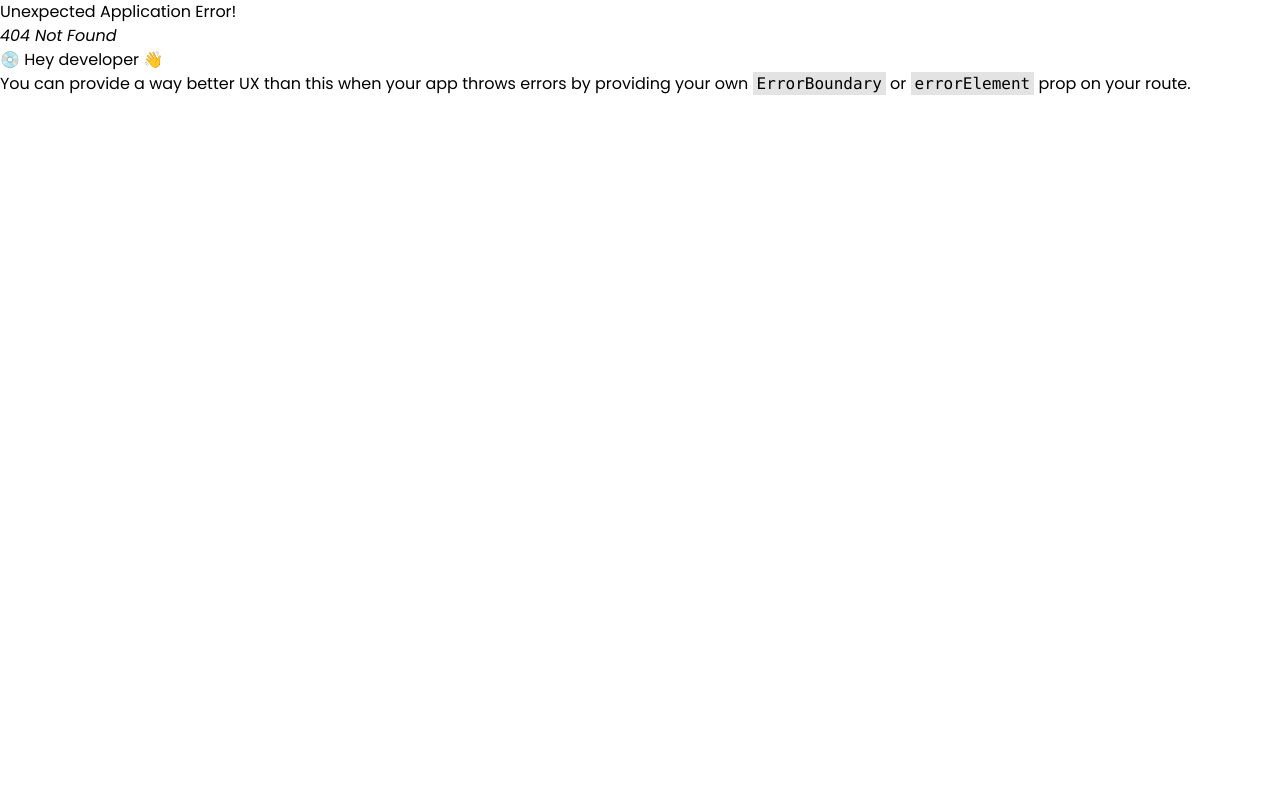
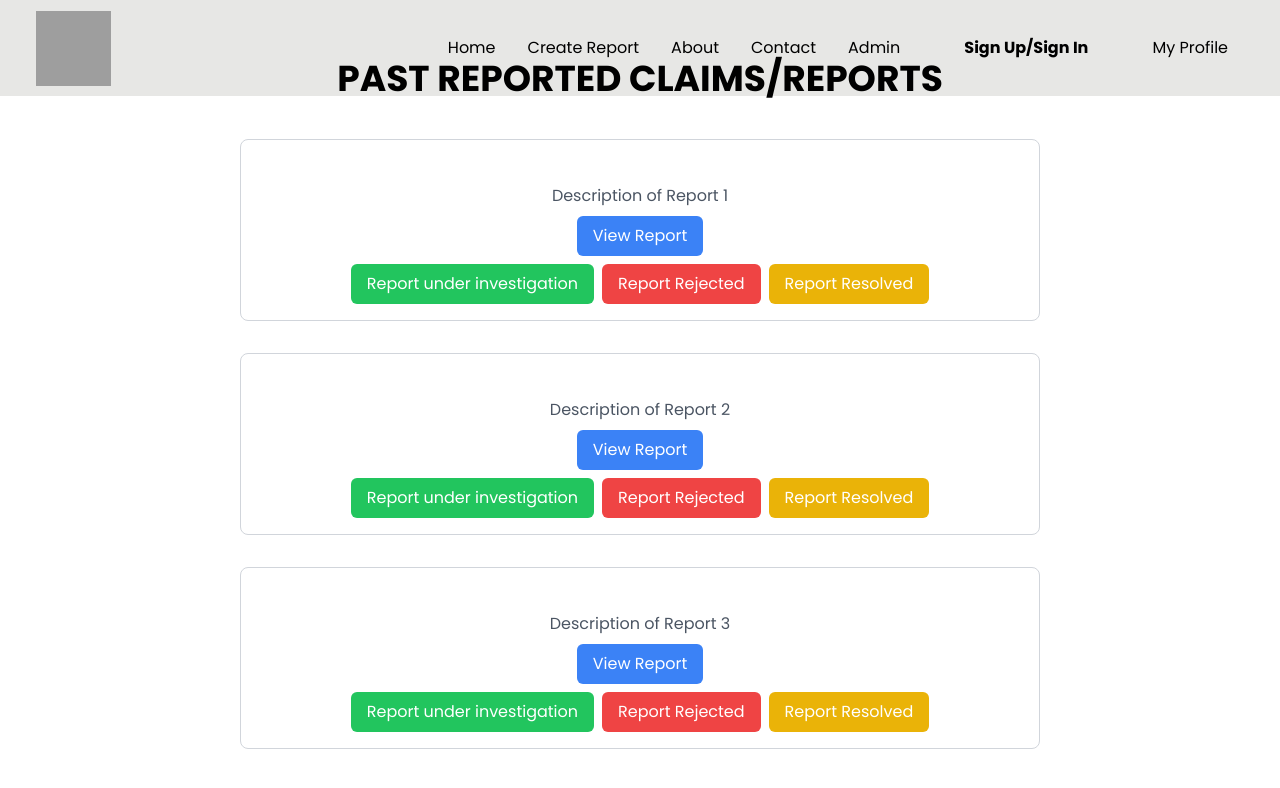
Before and after one commit to Mpoelesiamon/iReport-Front-end, a React (Create React App) app: page /admin in a window 1280 px wide. Before the commit this address had no page. Shown: the top 788 px of the page. Built offline with nearby package versions, Linux system fonts and the light colour scheme; grey boxes are pictures that could not be loaded.

Commit message:
Added Admin and Users

```diff
--- /dev/null
+++ b/src/components/Admin.jsx
@@ -0,0 +1,58 @@
+import React, { useState } from 'react';
+import { Link } from 'react-router-dom';
+import NavBar from './NavBar';
+
+const Admin = () => {
+    // Sample data for reported claims/reports
+    const [reports] = useState([
+        { id: 1, title: 'Report 1', description: 'Description of Report 1' },
+        { id: 2, title: 'Report 2', description: 'Description of Report 2' },
+        { id: 3, title: 'Report 3', description: 'Description of Report 3' },
+
+        // Add more sample reports as needed
+    ]);
+
+    // Function to handle admin reply
+    const handleAdminReply = (reply) => {
+        // Implement functionality to reply to report
+        console.log('Admin replied:', reply);
+    };
+
+    return (
+        <div>
+            <NavBar />
+            <div className='text-white'>
+                <div className='max-w-[800px] mt-[-96px] w-full h-screen mx-auto text-center flex flex-col justify-center'>
+                    <h1 className='md:text-4xl sm:text-6xl text-4xl font-bold md:py-6 text-black'>PAST REPORTED CLAIMS/REPORTS</h1>
+                    {/* Display reported claims/reports */}
+                    {reports.map((report) => (
+                        <div key={report.id} className="my-4 p-4 border border-gray-300 rounded-lg">
+                            <h2 className="text-xl font-bold">{report.title}</h2>
+                            <p className="text-gray-600">{report.description}</p>
+                            {/* Button to view report details */}
+                            <Link to={`/report/${report.id}`}>
+                                <button className="bg-blue-500 text-white py-2 px-4 mt-2 rounded-md">
+                                    View Report
+                                </button>
+                            </Link>
+                            {/* Admin reply options */}
+                            <div className="mt-2">
+                                <button className="mr-2 bg-green-500 text-white py-2 px-4 rounded-md" onClick={() => handleAdminReply('Report under investigation')}>
+                                    Report under investigation
+                                </button>
+                                <button className="mr-2 bg-red-500 text-white py-2 px-4 rounded-md" onClick={() => handleAdminReply('Report Rejected')}>
+                                    Report Rejected
+                                </button>
+                                <button className="bg-yellow-500 text-white py-2 px-4 rounded-md" onClick={() => handleAdminReply('Report Resolved')}>
+                                    Report Resolved
+                                </button>
+                            </div>
+                        </div>
+                    ))}
+                </div>
+            </div>
+        </div>
+    );
+};
+
+export default Admin;
--- a/src/components/Hero.jsx
+++ b/src/components/Hero.jsx
@@ -11,10 +11,10 @@ const Hero = () => {
               <p className='text-[#00df9a] font-bold p-2'></p>
               <h1 className='md:text-4xl sm:text-6xl text-4xl font-bold md:py-6 text-black'>Making Kenya a better place.</h1>
               <div className='flex justify-center items-center '>
-                  <p className='md:text-5xl sm:text-4xl text-xl font-bold py-4 text-black'>Lorem ipsum for a</p>
+                  <p className='md:text-5xl sm:text-4xl text-xl font-bold py-4 text-black'>Lorem ipsum for an</p>
                   <ReactTyped
                       className='md:text-5xl sm:text-4xl text-xl font-bold md:pl-4 pl-2 text-[#f7bf0c]'
-                      strings={['input1', 'input2', 'input3']}
+                      strings={['input 1', 'input 2', 'input 3']}
                       typeSpeed={120}
                       backspeed={130}
                       loop
--- a/src/components/NavBar.jsx
+++ b/src/components/NavBar.jsx
@@ -18,7 +18,9 @@ const NavBar = () => {
           <NavLink to='/report'><li className='p-4'>Create Report</li></NavLink>
           <li className='p-4'>About</li>
           <li className='p-4'>Contact</li>
+          <NavLink to='/admin'><li className='p-4'>Admin</li></NavLink>
           <NavLink to='/signup'><li className='p-4 px-12 font-bold'>Sign Up/Sign In</li></NavLink>
+          <NavLink to='/users'><li className='p-4'>My Profile</li></NavLink>
         </ul>
         <div onClick={handleNav} className='cursor-pointer block md:hidden'>
           {nav ?  <AiOutlineClose size={20}/> : <AiOutlineMenu size={20}  />}
@@ -30,7 +32,9 @@ const NavBar = () => {
           <li className='p-4 border-gray-700'>Create Report</li>
           <li className='p-4 border-gray-700'>About</li>
           <li className='p-4 border-gray-700'>Contact</li>
+          <li className='p-4 border-gray-700'>Admin</li>
           <li className='p-4 py-12 font-bold'>Sign Up/Sign In</li>
+          <li className='p-4 border-gray-700'>My Profile</li>
           </ul>
         </div>
       </div>
--- /dev/null
+++ b/src/components/Users.jsx
@@ -0,0 +1,44 @@
+import React, { useState } from 'react';
+import NavBar from './NavBar'; // Import the NavBar component
+
+const Users = () => {
+  const [profilePicture, setProfilePicture] = useState(null);
+
+  // Function to handle profile picture change
+  const handleProfilePictureChange = (event) => {
+    const newProfilePicture = event.target.files[0];
+    setProfilePicture(newProfilePicture);
+  };
+
+  return (
+    <div className="flex flex-col items-center h-screen">
+      {/* Use the NavBar component */}
+      <NavBar />
+
+      <h1 className='md:text-4xl sm:text-6xl text-4xl font-bold md:py-6 text-black'>User Profile</h1>
+
+      {/* Profile Picture */}
+      <div className="mt-8">
+        <div style={{ width: '150px', height: '150px', borderRadius: '50%', overflow: 'hidden', margin: '0 auto' }}>
+          {profilePicture ? (
+            <img src={URL.createObjectURL(profilePicture)} alt="Profile" style={{ width: '100%', height: '100%', objectFit: 'cover' }} />
+          ) : (
+            <div style={{ width: '100%', height: '100%', backgroundColor: '#ccc' }}></div>
+          )}
+        </div>
+        <input type="file" accept="image/*" onChange={handleProfilePictureChange} />
+      </div>
+
+      {/* Buttons */}
+      <div className="mt-8">
+        <div className="flex flex-col items-center">
+          <button className="bg-blue-500 text-white font-semibold py-2 px-4 rounded-md mb-4">Your Profile</button>
+          <button className="bg-blue-500 text-white font-semibold py-2 px-4 rounded-md mb-4">Your Reports/Claims</button>
+          <button className="bg-blue-500 text-white font-semibold py-2 px-4 rounded-md">Account Settings</button>
+        </div>
+      </div>
+    </div>
+  );
+};
+
+export default Users;
--- /dev/null
+++ b/src/components/ViewReport.jsx
@@ -0,0 +1,46 @@
+import React from 'react'
+import { useRef, useState } from 'react'
+import NavBar from './NavBar'
+
+const RedFlag = () => {
+    const inputRef = useRef(null);
+    const [image, setImage] = useState("");
+
+    const handleImageClick = () =>{
+        inputRef.current.click();
+    }
+
+    const handleImageChange = (event) =>{
+        const file = event.target.files[0];
+        console.log(file);
+        setImage(event.target.files[0])
+    }
+
+  return (
+    <div className=''>
+        <NavBar />
+        <div className='flex justify-center items-center h-full'>
+            <div className='w-[500px] shadow-xl flex flex-col p-4 my-4 rounded-[50px]'>
+                <div className='flex justify-between mx-7'>
+                    <div onClick={handleImageClick} className='bg-[#fff] h-[100px] w-[100px] mx-[30px] my-4 rounded-[5px] cursor-pointer'>
+                        <div>
+                            {image ? (
+                            <img className='w-screen' src={URL.createObjectURL(image)} alt="/"/>
+                            ) : (
+                            <img className='' src="https://iili.io/JVksC6Q.png" alt="/" />
+                            )}
+                        </div>
+                        <input type="file" ref={inputRef} onChange={handleImageChange} className='hidden'/>
+                    </div>
+                    <div className='bg-[#7dcdff] h-[100px] w-[100px] p-4 mx-[30px] my-4 rounded-[50px]'>
+                    </div>
+                </div>
+                <textarea className='bg-[#e7e7e5] h-[100px] mt-5' placeholder='Add your report message here, be as detailed as possible'/>
+                <button className='bg-[#2195f1] w-[200px] rounded-md font-medium my-6 mx-auto py-3 text-white hover:scale-105 duration-500'>Send report</button>
+            </div>
+        </div>
+    </div>
+  )
+}
+
+export default RedFlag
```
Also changed, not shown: src/index.js (+7 -0 lines).
